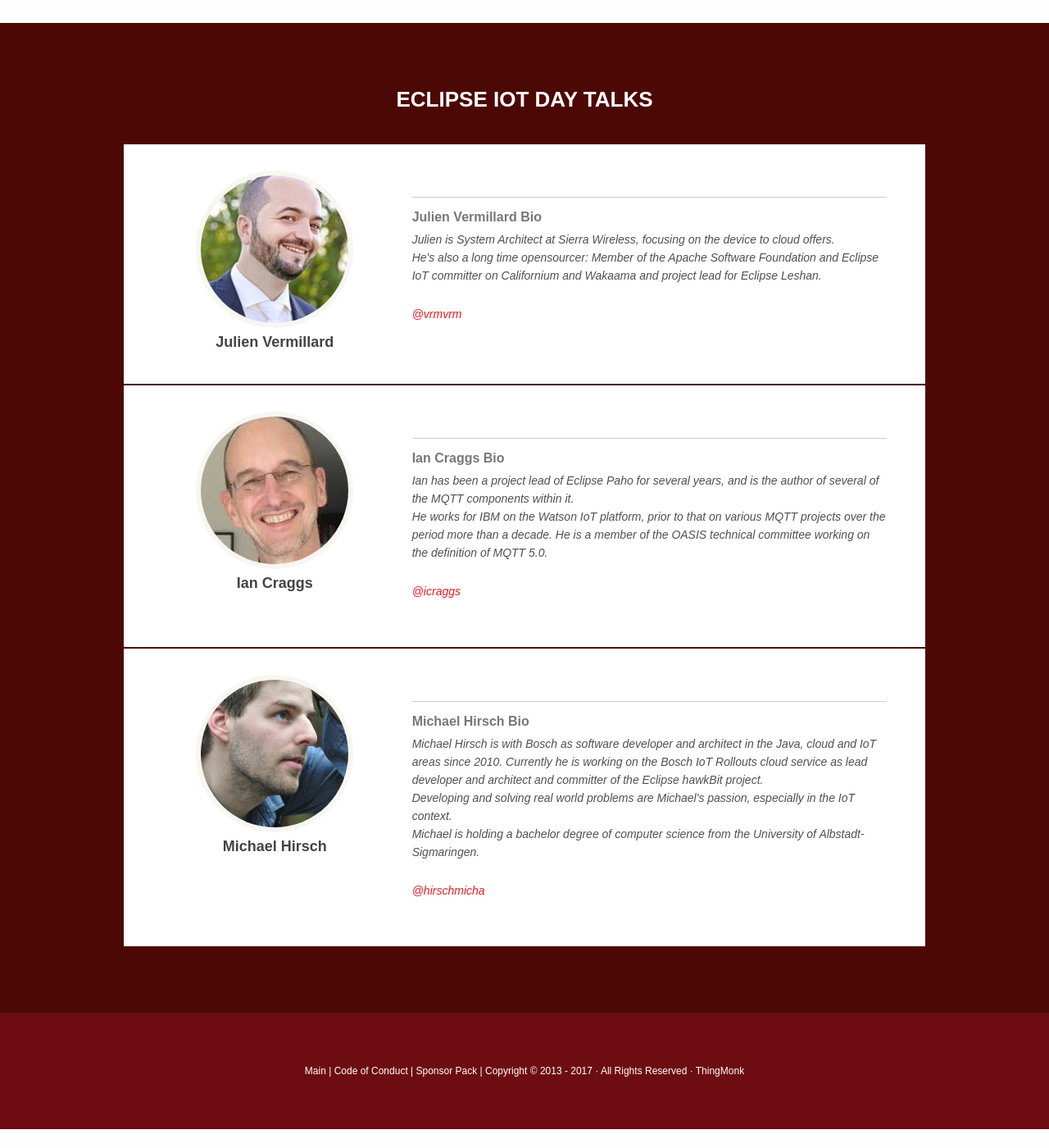
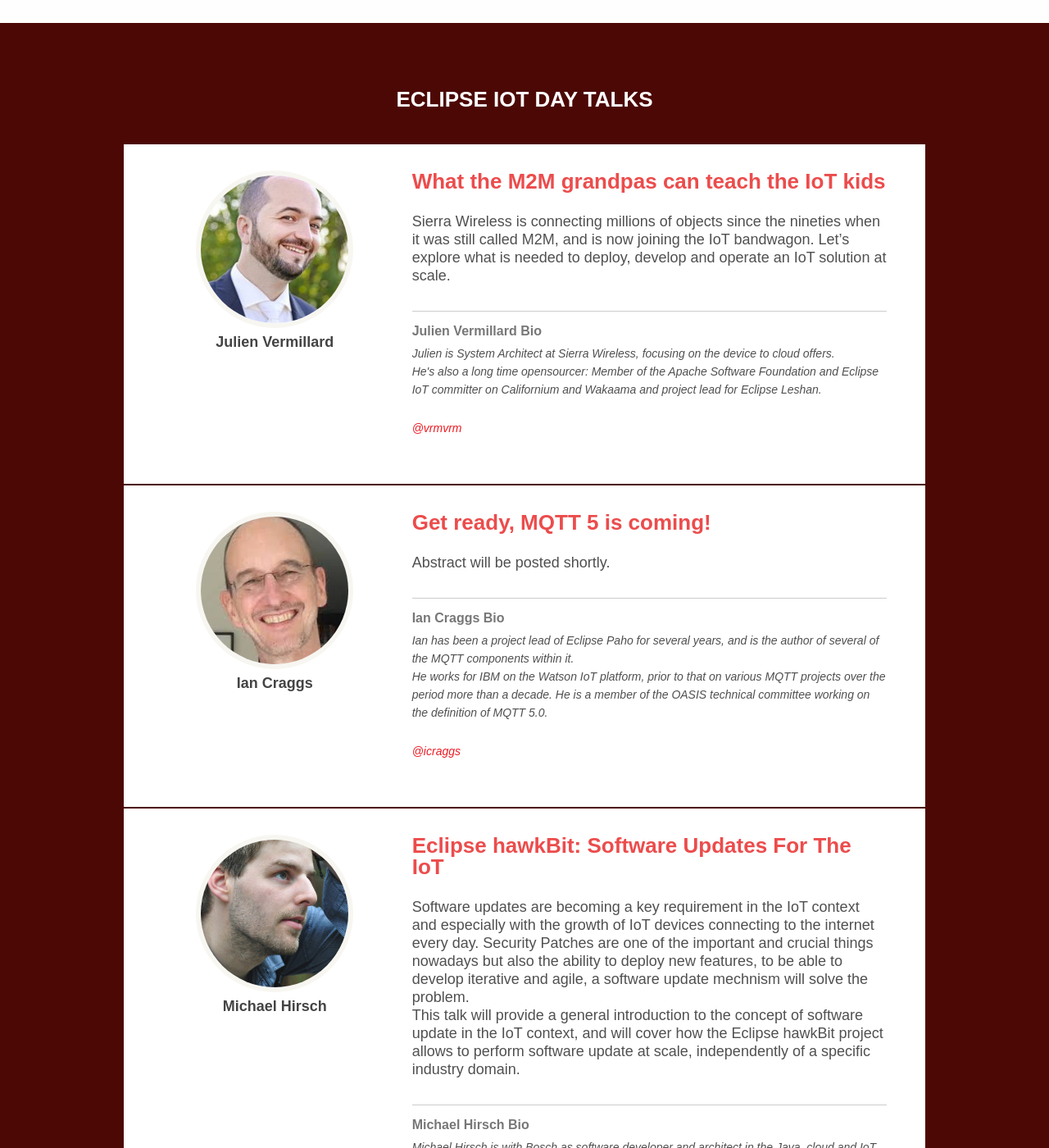
Before and after one commit to thingmonk/thingmonk.github.io, a Jekyll site: the page built from eclipse-day-talks.html, in a window 1280 px wide and 1400 px high, scrolled down 800 px. Shown: the whole window at 82% size. Built offline with Jekyll 4.4.1, drawn with Linux system fonts in a browser that asks for light colours; before the commit the page ends 2177 px from its top, so only the background shows below that.

Commit message:
add eclipse day talk titles and abstracts
Signed-off-by: Benjamin Cabé <benjamin@eclipse.org>

```diff
--- a/_data/eclipse_speakers.yml
+++ b/_data/eclipse_speakers.yml
@@ -1,8 +1,10 @@
 - name: Julien Vermillard
   photo: julienv.jpg
   bio: "Julien is System Architect at Sierra Wireless, focusing on the device to cloud offers.<br/>He's also a long time opensourcer: Member of the Apache Software Foundation and Eclipse IoT committer on Californium and Wakaama and project lead for Eclipse Leshan."
-  talktitle: xxx
-  talkabstract: xxx
+  talktitle: What the M2M grandpas can teach the IoT kids
+  talkabstract: |
+    Sierra Wireless is connecting millions of objects since the nineties when it was still called M2M, and is now joining the IoT bandwagon.
+    Let’s explore what is needed to deploy, develop and operate an IoT solution at scale.
   twitter: vrmvrm
 #  video:
 #  slides:
@@ -10,8 +12,8 @@
 - name: Ian Craggs
   photo: ianc.jpg
   bio: Ian has been a project lead of Eclipse Paho for several years, and is the author of several of the MQTT components within it.<br/>He works for IBM on the Watson IoT platform, prior to that on various MQTT projects over the period more than a decade.  He is a member of the OASIS technical committee working on the definition of MQTT 5.0.
-  talktitle: xxx
-  talkabstract: xx
+  talktitle: Get ready, MQTT 5 is coming!
+  talkabstract: Abstract will be posted shortly.
   twitter: icraggs
 #  video:
 #  slides:
@@ -19,8 +21,10 @@
 - name: Michael Hirsch
   photo: michaelh.jpg
   bio: Michael Hirsch is with Bosch as software developer and architect in the Java, cloud and IoT areas since 2010. Currently he is working on the Bosch IoT Rollouts cloud service as lead developer and architect and committer of the Eclipse hawkBit project.<br/>Developing and solving real world problems are Michael's passion, especially in the IoT context.<br/>Michael is holding a bachelor degree of computer science from the University of Albstadt-Sigmaringen.
-  talktitle: The right tools for IoT developers
-  talkabstract: Samsung has introduced the Samsung ARTIK IDE for IoT Developers. This new set of tools is based on Eclipse Che and is designed to make it easy to build, deploy and manage IoT applications. This presentation will demonstrate why creating the right tools for IoT developers make it quicker and easier for IoT application development.
+  talktitle: "Eclipse hawkBit: Software Updates For The IoT"
+  talkabstract: |
+    Software updates are becoming a key requirement in the IoT context and especially with the growth of IoT devices connecting to the internet every day. Security Patches are one of the important and crucial things nowadays but also the ability to deploy new features, to be able to develop iterative and agile, a software update mechnism will solve the problem.<br/>
+    This talk will provide a general introduction to the concept of software update in the IoT context, and will cover how the Eclipse hawkBit project allows to perform software update at scale, independently of a specific industry domain.
   twitter: hirschmicha
 #  video:
 #  slides:
--- a/eclipse-day-talks.html
+++ b/eclipse-day-talks.html
@@ -28,10 +28,10 @@
     <div class="small-12 medium-8 columns">
           <div class="c-talk">
             <a name="{{ speaker.twitter }}" /></a>
-<!--             <h2 class="c-talk__title">{{ speaker.talktitle }}</h2>
+            <h2 class="c-talk__title">{{ speaker.talktitle }}</h2>
             <div class="c-talk__abstract">
-              <p>{{ speaker.talkabstract }}</p>
-            </div> -->
+              <p>{{ speaker.talkabstract | markdownify }}</p>
+            </div>
             {% if speaker.video or speaker.slides %}
             <p>Presentation:
                 {% if speaker.video %}<a href="{{ speaker.video }}" target="_blank"><i class="fa fa-youtube-play" aria-hidden="true"></i></a>{% endif %}
```
